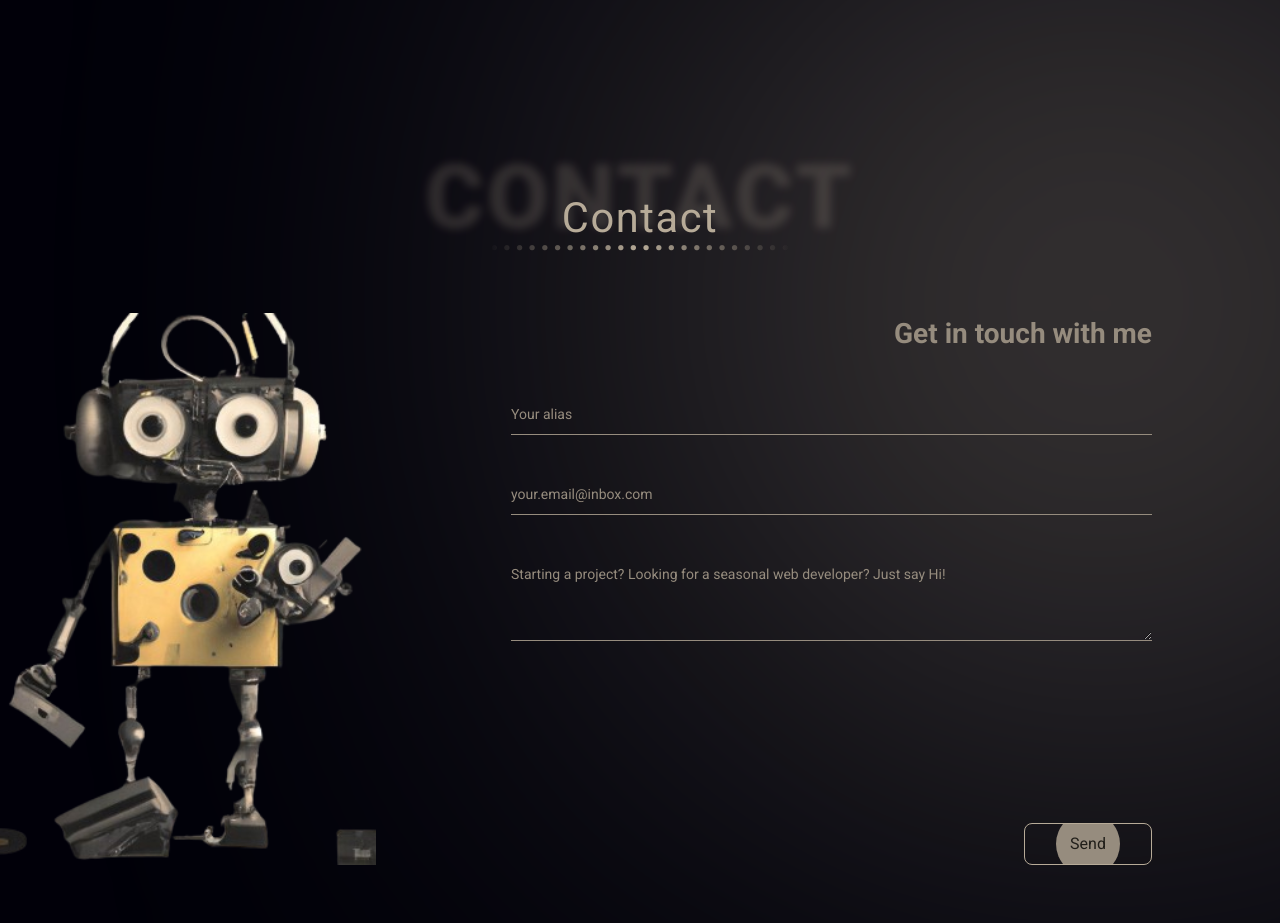
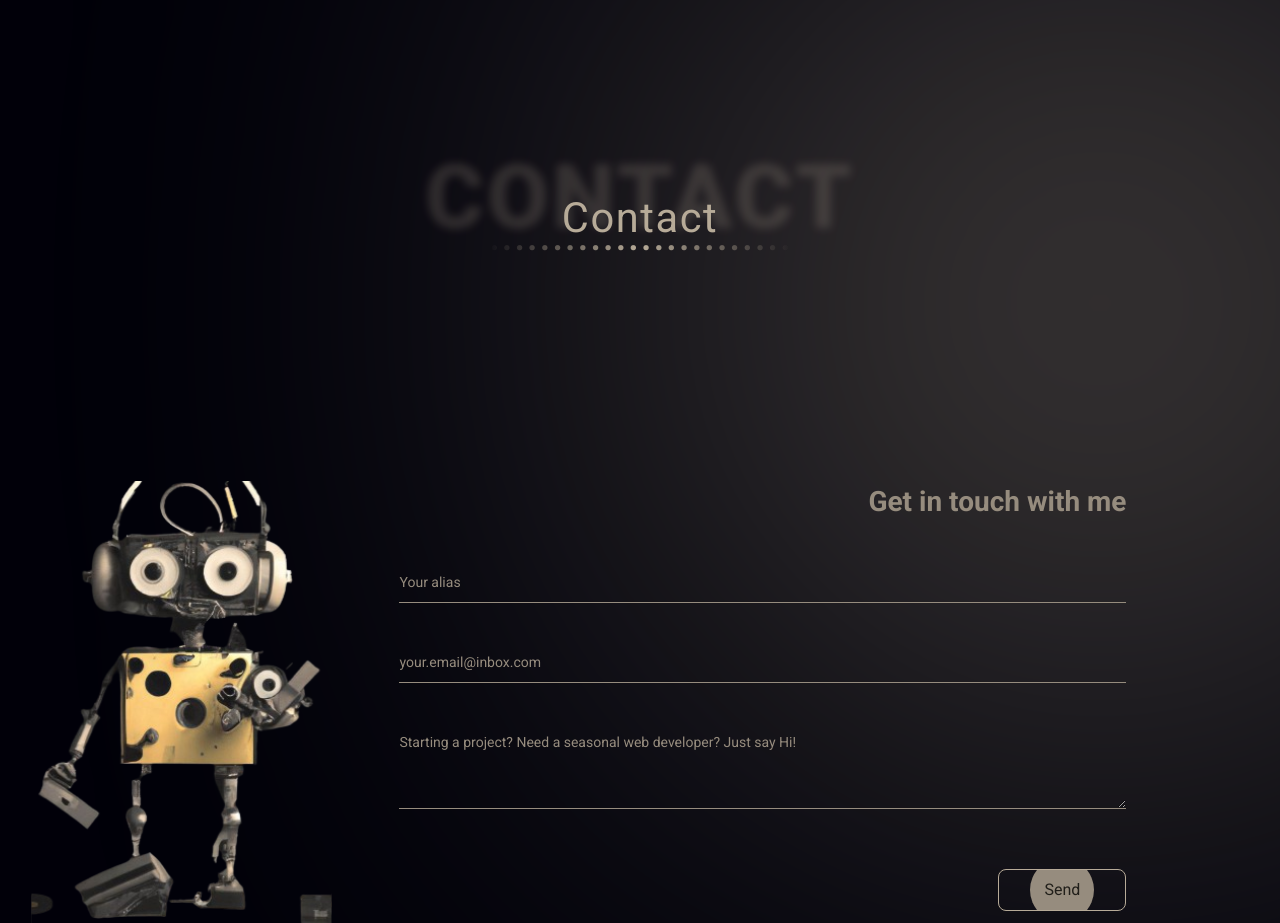
Before and after one commit to mimansha-swarup/Portfolio, a Next.js app: page / in a window 1280 px wide. Shown: the part 4080-5003 px from the top of the page. Built offline with nearby package versions, Linux system fonts and the light colour scheme.

Commit message:
contact styling

```diff
--- a/components/section/blogs/card.tsx
+++ b/components/section/blogs/card.tsx
@@ -57,7 +57,7 @@ const Card = ({ data }: ICardProps) => {
           <polyline points="12 5 19 12 12 19"></polyline>
         </svg>
         <div>
-          <h4 className="text-2xl font-semibold transition-all group-hover:hidden ">
+          <h4 className=" text-lg sm:text-2xl font-semibold transition-all group-hover:hidden ">
             {data.title}
           </h4>
         </div>
--- /dev/null
+++ b/components/section/contact/ContactForm.tsx
@@ -0,0 +1,26 @@
+import React from "react";
+import SpotlightButton from "@/components/shared/Button";
+import Input from "@/components/shared/Input";
+import Textarea from "@/components/shared/Textarea";
+
+const ContactForm = () => {
+  return (
+    <div className="flex flex-col flex-[2_2_0%] sm:ml-9  mr-auto  sm:pr-[12%]  ">
+      <h3 className="text-primary-200 font-bold text-[1.75rem] text-right self-end">
+        Get in touch with me
+      </h3>
+
+      <div className="flex flex-col my-9  gap-9 pb-6">
+        <Input label="Your alias" value="" />
+        <Input label="your.email@inbox.com" value="" />
+        <Textarea
+          label="Starting a project? Need a seasonal web developer? Just say Hi!"
+          value=""
+        />
+      </div>
+      <SpotlightButton className="mt-auto ml-auto mb-3" label="Send" />
+    </div>
+  );
+};
+
+export default ContactForm;
--- a/components/section/contact/index.tsx
+++ b/components/section/contact/index.tsx
@@ -1,14 +1,12 @@
-import SpotlightButton from "@/components/shared/Button";
-import Input from "@/components/shared/Input";
 import LightBall from "@/components/shared/Light";
-import Textarea from "@/components/shared/Textarea";
 import Title from "@/components/shared/Title";
 import Image from "next/image";
 import React from "react";
+import ContactForm from "./ContactForm";
 
 const Contact = () => {
   return (
-    <section className="relative min-h-screen overflow-visible">
+    <section className="relative flex flex-col min-h-screen overflow-visible">
       <LightBall
         height="h-[300px] sm:h-[600px]"
         width="w-[300px] sm:w-[600px]"
@@ -17,33 +15,18 @@ const Contact = () => {
       />
       <Title heading="Contact" />
 
-      <div className="flex mt-[5%] pb-[2.5%] h-[100%]">
-        <div className="flex-1 max-w-[511px] max-h-[751px] object-contain">
+      <div className="flex mt-auto   h-[100%]">
+        <div className="relative flex-1 hidden  md:block  max-w-[511px] max-h-[751px] object-contain">
           <Image
             src={"/assets/contact.svg"}
-            height={511 / 2}
-            width={751 / 2}
+            // height={511 / 2}
+            // width={751 / 2}
             alt="contact image"
-            // fill={true}
+            fill={true}
             objectFit="object-contain"
           />
         </div>
-        {/* flex-[2_2_0%] */}
-        <div className="flex flex-col flex-1 mr-auto pr-[10%]  ">
-          <h3 className="text-primary-200 font-bold text-[1.75rem] text-right self-end">
-            Get in touch with me
-          </h3>
-
-          <div className="flex flex-col mt-9 gap-9">
-            <Input label="Your alias" value="" />
-            <Input label="your.email@inbox.com" value="" />
-            <Textarea
-              label="Starting a project? Looking for a seasonal web developer? Just say Hi!"
-              value=""
-            />
-          </div>
-          <SpotlightButton className="mt-auto ml-auto" label="Send" />
-        </div>
+        <ContactForm />
       </div>
     </section>
   );
--- a/components/section/skills/Card.tsx
+++ b/components/section/skills/Card.tsx
@@ -38,7 +38,7 @@ const Card = ({ title, index }: ICardProps) => {
       <Icon className="absolute  z-10 -top-12 -right-12 text-9xl text-primary-200 opacity-30 group-hover:opacity-50 group-hover:rotate-12 transition-all duration-500" />
       {/* <Icon className="mb-2 text-2xl text-violet-600 group-hover:text-white transition-colors relative z-10 duration-300" /> */}
       <div>
-        <h3 className="font-medium opacity-80 text-lg mt-auto text-white-500 group-hover:text-white relative z-10 duration-300">
+        <h3 className="font-medium opacity-80 text-sm sm:text-lg mt-auto text-white-500 group-hover:text-white relative z-10 duration-300">
           {title}
         </h3>
         <p className="title-underline  absolute bottom-0  text-lg">
```
